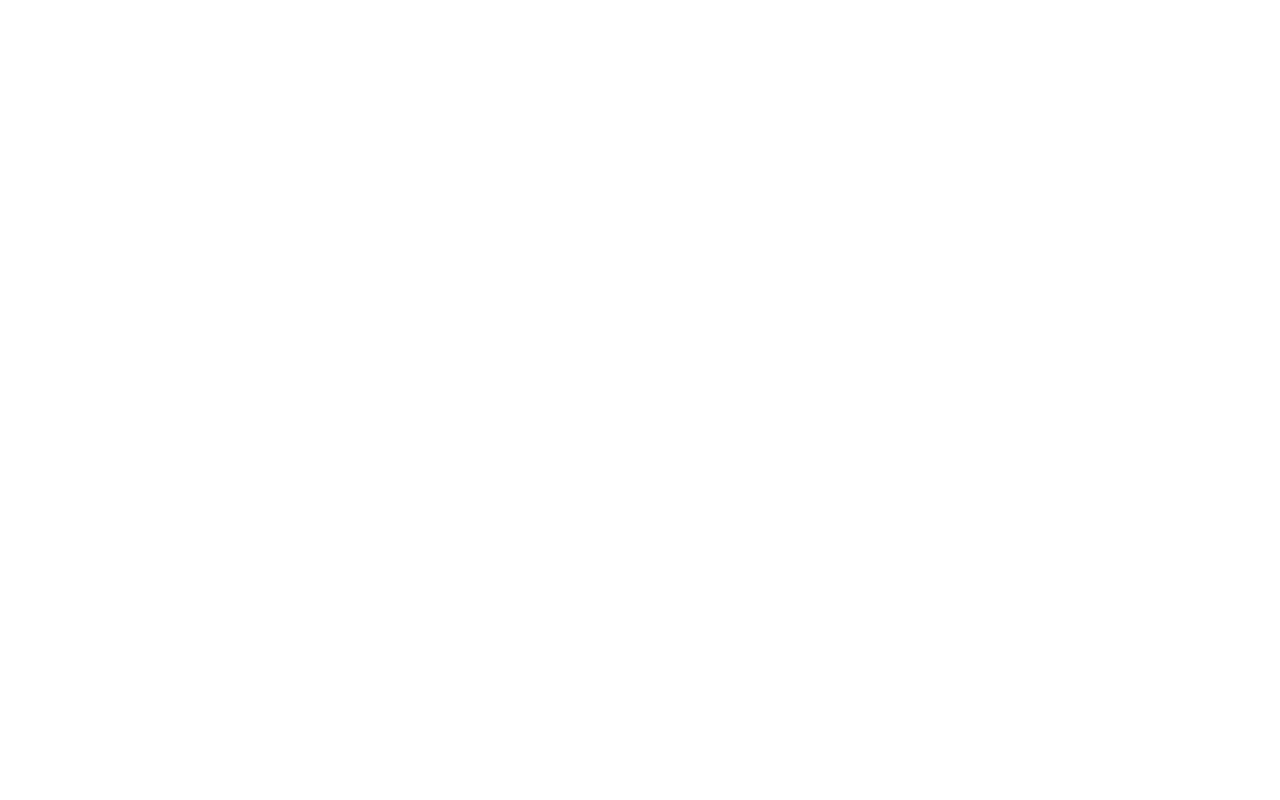
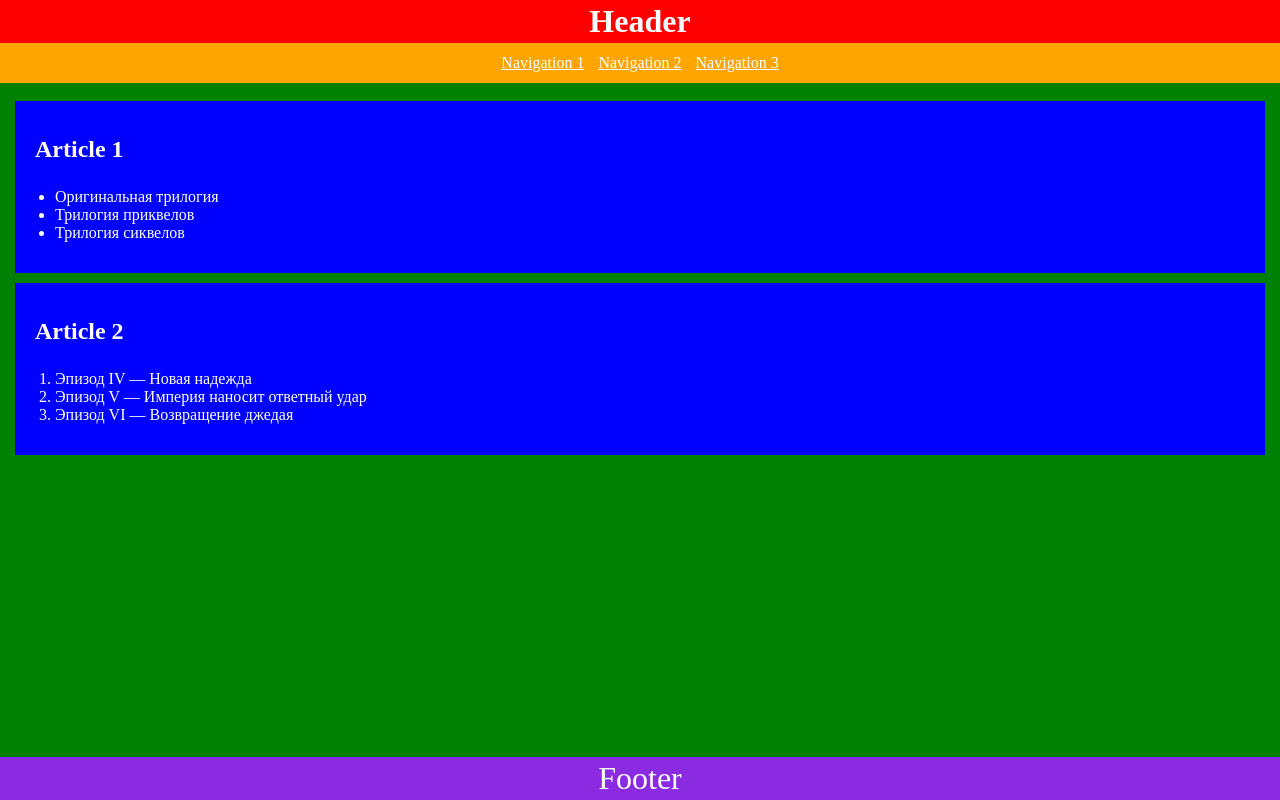
Before and after one commit to js-tasks-ru/htmlcss-20210513_dmitryselin, a website: page 02-dz0/01-semantic-mockup/solution.html in a window 1280 px wide. Drawn offline with Linux system fonts and the light colour scheme.

Commit message:
add solution for 2-module 1-task

```diff
--- a/02-dz0/01-semantic-mockup/solution.html
+++ b/02-dz0/01-semantic-mockup/solution.html
@@ -1,4 +1,37 @@
 <!DOCTYPE html>
 <html lang="ru">
-    <!-- Ваше решение -->
+  <head>
+    <title>Page</title>
+    <meta charset="UTF-8" />
+    <link rel="stylesheet" href="styles.css" />
+  </head>
+  <body>
+    <header>
+      <h1>Header</h1>
+      <nav>
+        <a href="#">Navigation 1</a>
+        <a href="#">Navigation 2</a>
+        <a href="#">Navigation 3</a>
+      </nav>
+    </header>
+    <main>
+      <article>
+        <h2>Article 1</h2>
+        <ul>
+          <li>Оригинальная трилогия</li>
+          <li>Трилогия приквелов</li>
+          <li>Трилогия сиквелов</li>
+        </ul>
+      </article>
+      <article>
+        <h2>Article 2</h2>
+        <ol>
+          <li>Эпизод IV — Новая надежда</li>
+          <li>Эпизод V — Империя наносит ответный удар</li>
+          <li>Эпизод VI — Возвращение джедая</li>
+        </ol>
+      </article>
+    </main>
+    <footer>Footer</footer>
+  </body>
 </html>
--- /dev/null
+++ b/02-dz0/01-semantic-mockup/styles.css
@@ -0,0 +1,72 @@
+* {
+  box-sizing: border-box;
+}
+
+html {
+  height: 100%;
+}
+
+body {
+  height: 100%;
+  margin: 0;
+  display: flex;
+  flex-direction: column;
+}
+
+header {
+  color: white;
+  background-color: red;
+  text-align: center;
+}
+
+header h1 {
+  margin: 0;
+  padding: 3px 0;
+}
+
+header nav {
+  background-color: orange;
+  text-align: center;
+  padding: 11px 0;
+}
+
+header nav a {
+  color: inherit;
+}
+
+header nav a:not(:first-child) {
+  margin-left: 10px;
+}
+
+main {
+  background-color: green;
+  padding: 18px 15px;
+  color: white;
+  flex: 1;
+}
+
+main article {
+  background-color: blue;
+  padding: 35px 20px 15px;
+}
+
+main article:not(:first-child) {
+  margin-top: 10px;
+}
+
+main article h2 {
+  margin: 0;
+}
+
+main article ul, ol {
+  padding-left: 20px;
+  margin-top: 25px;
+}
+
+footer {
+  background-color: blueviolet;
+  color: white;
+  text-align: center;
+  font-size: 2em;
+  padding: 3px 0;
+}
```
